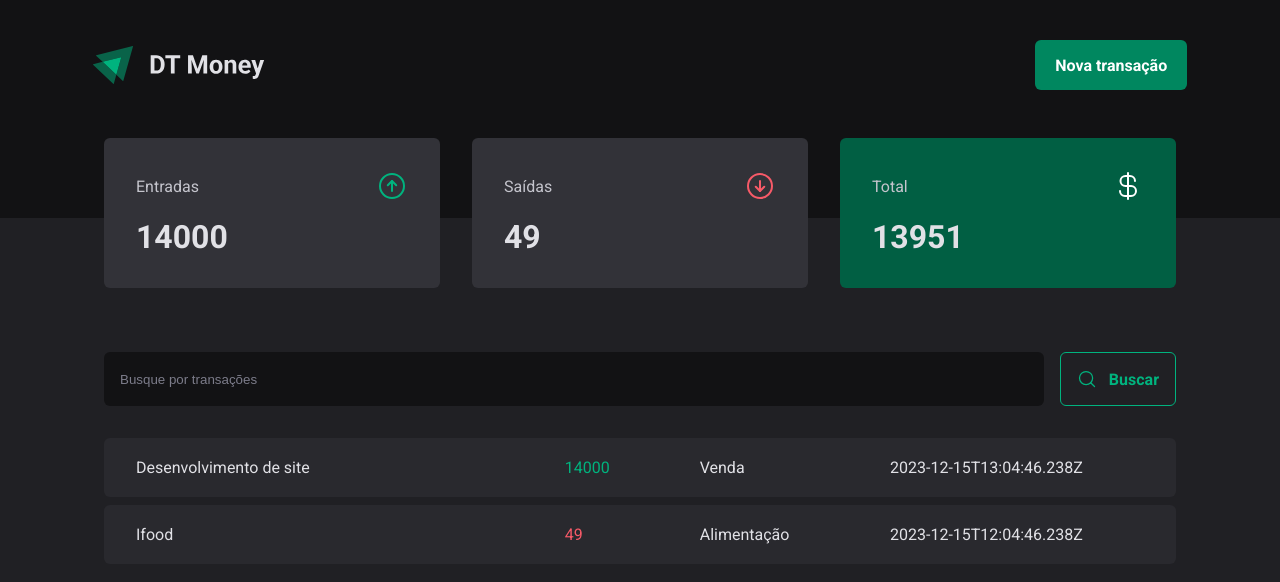
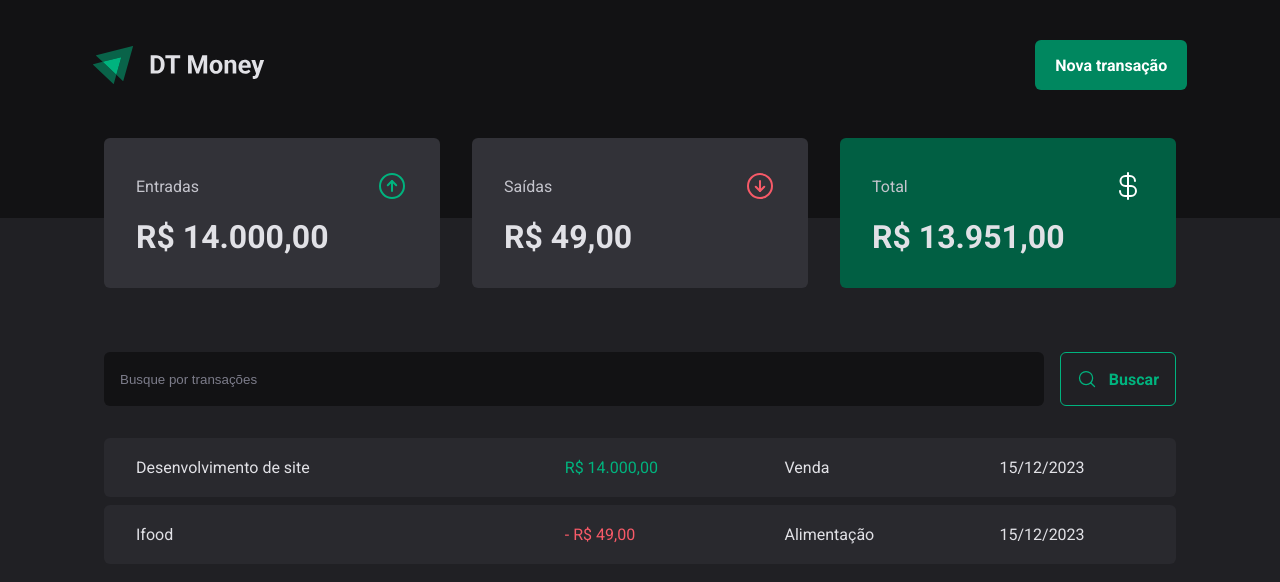
Before and after one commit to carlospio/dt-money, a React (Vite) app: page / in a window 1280 px wide. Shown: the top 582 px of the page. Built offline with nearby package versions, Linux system fonts and the light colour scheme; data requests are answered from the project's data file.

Commit message:
Conexão com a API - Formatando valores

```diff
--- a/src/components/Summary/index.tsx
+++ b/src/components/Summary/index.tsx
@@ -2,6 +2,7 @@ import { ArrowCircleDown, ArrowCircleUp, CurrencyDollar } from "phosphor-react";
 import { SummaryCard, SummaryContainer } from "./styles";
 import { TransactionsContext } from "../../contexts/TransactionsContext";
 import { useContext } from "react";
+import { priceFormatter } from "../../utils/formatter";
 
 export function Summary() {
 
@@ -34,7 +35,7 @@ export function Summary() {
           <ArrowCircleUp size={32} color="#00b37e" />
         </header>
 
-        <strong>{summary.income}</strong>
+        <strong>{priceFormatter.format(summary.income)}</strong>
       </SummaryCard>
 
       <SummaryCard>
@@ -43,7 +44,7 @@ export function Summary() {
           <ArrowCircleDown size={32} color="#f75a68" />
         </header>
 
-        <strong>{summary.outcome}</strong>
+        <strong>{priceFormatter.format(summary.outcome)}</strong>
       </SummaryCard>
 
       <SummaryCard variant="green">
@@ -52,7 +53,7 @@ export function Summary() {
           <CurrencyDollar size={32} color="#fff" />
         </header>
 
-        <strong>{summary.total}</strong>
+        <strong>{priceFormatter.format(summary.total)}</strong>
       </SummaryCard>
     </SummaryContainer>
   );
--- a/src/pages/Transactions/index.tsx
+++ b/src/pages/Transactions/index.tsx
@@ -4,6 +4,7 @@ import { TransactionsContainer, TransactionsTable, PriceHighLight } from "./styl
 import { SearchForm } from "./components/SearchForm";
 import { useContext } from "react";
 import { TransactionsContext } from "../../contexts/TransactionsContext";
+import { dateFormatter, priceFormatter } from "../../utils/formatter";
 
 export function Transactions() {
 
@@ -30,10 +31,13 @@ export function Transactions() {
                                 <tr key={transaction.id}>
                                     <td width="40%">{transaction.description} </td>
                                     <td>
-                                        <PriceHighLight variant={transaction.type}>{transaction.price}</PriceHighLight>
+                                        <PriceHighLight variant={transaction.type}>
+                                            {transaction.type == 'outcome' && '- '}
+                                            {priceFormatter.format(transaction.price)}
+                                        </PriceHighLight>
                                     </td>
                                     <td>{transaction.category}</td>
-                                    <td>{transaction.createdAt}</td>
+                                    <td>{dateFormatter.format(new Date(transaction.createdAt))} </td>
                                 </tr>
                             )
                         })}
--- /dev/null
+++ b/src/utils/formatter.ts
@@ -0,0 +1,7 @@
+export const dateFormatter = new Intl.DateTimeFormat('pt-br')
+
+export const priceFormatter = new Intl.NumberFormat('pt-br', {
+    style: 'currency',
+    currency: 'BRL',
+
+})
```
